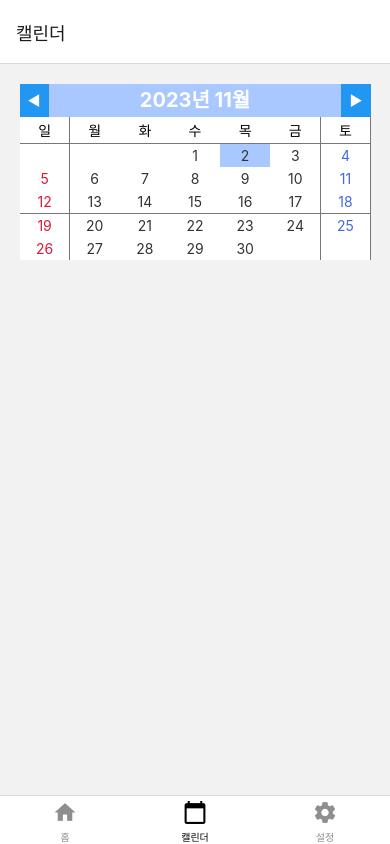
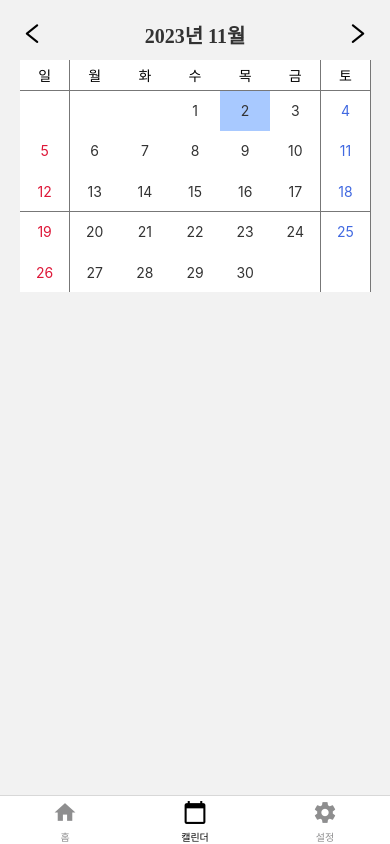
Before and after one commit to SeongBinBin/TravelMaker, a React Native app: screen /Calendar in a window 390 px wide. Built offline with nearby package versions, Linux system fonts and the light colour scheme.

Commit message:
design: 캘린더 디자인 변경
캘린더 페이지 헤더 제거, 캘린더 헤더 배경색 제거, 버튼 디자인 변경

```diff
--- a/App.js
+++ b/App.js
@@ -1,4 +1,5 @@
-import React from "react";
+import React, { useState } from "react";
+import { View } from 'react-native'
 import { NavigationContainer } from '@react-navigation/native'
 import { createBottomTabNavigator } from '@react-navigation/bottom-tabs'
 import Icon from 'react-native-vector-icons/MaterialIcons'
@@ -6,11 +7,13 @@ import Icon from 'react-native-vector-icons/MaterialIcons'
 import MainPage from "./src/Pages/MainPage";
 import CalendarPage from "./src/Pages/CalendarPage";
 import SettingPage from "./src/Pages/SettingPage";
+
 import Colors from "./src/Styles/Colors";
 
 const Tab = createBottomTabNavigator()
 
 function App(){
+
   return(
     <NavigationContainer>
       <Tab.Navigator
@@ -23,7 +26,8 @@ function App(){
         }}/>
         <Tab.Screen name="Calendar" component={CalendarPage} options={{
           title: '캘린더',
-          tabBarIcon: ({color, size}) => <Icon name="calendar-today" color={color} size={size}/>
+          tabBarIcon: ({color, size}) => <Icon name="calendar-today" color={color} size={size}/>,
+          headerShown: false
         }}/>
         <Tab.Screen name="Setting" component={SettingPage} options={{
           title: '설정',
--- a/src/Components/calendar/DropdownItem.js
+++ b/src/Components/calendar/DropdownItem.js
@@ -1,22 +1,16 @@
 import React from "react";
 import { View, Text, TouchableOpacity, StyleSheet } from 'react-native'
+
+import { dropdownItemStyles } from "../../Styles/DropdownStyle";
 
 function DropdownItem({ category, selectCategory }){
   return (
     <TouchableOpacity onPress={selectCategory}>
-      <View style={styles.dropdownItemContainer}>
+      <View style={dropdownItemStyles.dropdownItemContainer}>
         <Text>{category}</Text>
       </View>
     </TouchableOpacity>
   )
 }
 
-const styles = StyleSheet.create({
-  dropdownItemContainer: {
-    flex: 1,
-    backgroundColor: '#fff',
-    padding: 10,
-  }
-})
-
 export default DropdownItem
--- a/src/Components/calendar/DropdownList.js
+++ b/src/Components/calendar/DropdownList.js
@@ -2,12 +2,13 @@ import React from "react"
 import { View, FlatList, StyleSheet, Dimensions } from 'react-native'
 
 import DropdownItem from "./DropdownItem"
+import { dropdownListStyles } from "../../Styles/DropdownStyle"
 
 function DropdownList({ categories, selectCategory, top, left, rate = 1 }){
 
   return (
       <View
-        style={[styles.dropdownShadow, {top, left, maxHeight: Dimensions.get("window").height * rate}]}
+        style={[dropdownListStyles.dropdownShadow, {top, left, maxHeight: Dimensions.get("window").height * rate}]}
         onTouchStart={(e) => {
             e.stopPropagation()
         }}
@@ -18,29 +19,11 @@ function DropdownList({ categories, selectCategory, top, left, rate = 1 }){
             renderItem={({item}) => (
                 <DropdownItem category={item} selectCategory={(e) => selectCategory(item, e)}/>
             )}
-            style={styles.dropdownList}
+            style={dropdownListStyles.dropdownList}
         />
       </View>
   )
 
 }
 
-const styles = StyleSheet.create({
-  dropdownList: {
-      padding: 5,
-  },
-  dropdownShadow: {
-      shadowOffset: { width: 0, height: 20 },
-      shadowColor: '#000',
-      shadowOpacity: 0.25,
-      backgroundColor: '#fff',
-      zIndex: 1,
-      elevation: 1,
-      position: 'absolute',
-      top: -15,
-      borderRadius: 5,
-      margin: 15,
-  },
-})
-
 export default DropdownList
--- a/src/Pages/CalendarPage.js
+++ b/src/Pages/CalendarPage.js
@@ -2,28 +2,29 @@ import React, { useState, useCallback } from 'react'
 import {
     SafeAreaView,
     View, Text,
-    StyleSheet,
     StatusBar,
     Button,
     FlatList,
-    Dimensions,
     TouchableWithoutFeedback
 } from 'react-native'
 
 import { getFullCalendar } from '../Components/calendar/time'
 import DropdownList from '../Components/calendar/DropdownList'
+import Icon from 'react-native-vector-icons/AntDesign'
+
+import { calendarStyles } from '../Styles/CalendarPageStyle'
 
 
 function CalendarScreen({ navigation }){
-
-  const [caretType, setCaretType] = useState(false)
-  const [yearCaret, setYearCaret] = useState(false)
-  const [monthCaret, setMonthCaret] = useState(false)
 
   const today = getFullCalendar(new Date())
   const week = ["일", "월", "화", "수", "목", "금", "토"]
   const [ selectedYear, setSelectedYear ] = useState(today.year)
   const [ selectedMonth, setSelectedMonth ] = useState(today.month)
+
+  const [caretType, setCaretType] = useState(false)
+  const [yearCaret, setYearCaret] = useState(false)
+  const [monthCaret, setMonthCaret] = useState(false)
 
   const N = 10
   const offset = today.year - N
@@ -70,22 +71,22 @@ function CalendarScreen({ navigation }){
       navigation.navigate('Home', { date: `${selectedYear}-${selectedMonth}-${selectedDate}`})
   }
   return (
-      <SafeAreaView style={styles.block} onTouchStart={handleOutSideOfMenu}>
+      <SafeAreaView style={calendarStyles.block} onTouchStart={handleOutSideOfMenu}>
           <StatusBar backgroundColor="#a8c8ffff"></StatusBar>
           {yearCaret && < DropdownList categories={yearsRange} top={-15} rate={2/3} selectCategory={selectCategory}/>}
           {monthCaret && <DropdownList categories={monthRange} top={-15} left={70} selectCategory={selectCategory}/>}
-          <View style={styles.calendarContainer}>
-              <View style={styles.calendarHeader} onTouchStart={(e) => e.stopPropagation()}>
-                  <Button title='◀︎' onPress={prevMonth}/>
-                  <Text style={styles.calendarHeaderText}>{selectedYear}년 {selectedMonth}월</Text>
-                  <Button title='▶︎' onPress={nextMonth}/>
+          <View style={calendarStyles.calendarContainer}>
+              <View style={calendarStyles.calendarHeader} onTouchStart={(e) => e.stopPropagation()}>
+                <Icon name="left" size={25} style={calendarStyles.moveMonthButton} onPress={prevMonth}/>
+                <Text style={calendarStyles.calendarHeaderText}>{selectedYear}년 {selectedMonth}월</Text>
+                <Icon name="right" size={25} style={calendarStyles.moveMonthButton} onPress={nextMonth}/>
               </View>
 
               <FlatList
                 data={week}
                 keyExtractor={item => item}
                 renderItem={({item}) => (
-                      <View style={styles.day}>
+                  <View style={[calendarStyles.day, calendarStyles.dayTitle]}>
                     <Text>{item}</Text>
                   </View>
                 )}
@@ -97,16 +98,16 @@ function CalendarScreen({ navigation }){
                 keyExtractor={item => item}
                 renderItem={({item}) => (
                   <View style={[
-                              styles.day,
+                        calendarStyles.day,
                         (selectedYear === today.year && selectedMonth === today.month && item === today.date)
-                              && styles.today
+                        && calendarStyles.today
                     ]}
                     onTouchStart={(e) => {e.stopPropagation(); setDate(item)}}
                   >
                     <Text style={[
-                              styles.weekday,
-                              new Date(selectedYear, selectedMonth - 1, item).getDay() === 0 && styles.sunday,
-                              new Date(selectedYear, selectedMonth - 1, item).getDay() === 6 && styles.saturday
+                        calendarStyles.weekday,
+                        new Date(selectedYear, selectedMonth - 1, item).getDay() === 0 && calendarStyles.sunday,
+                        new Date(selectedYear, selectedMonth - 1, item).getDay() === 6 && calendarStyles.saturday
                       ]}
                     >
                       {item}
@@ -122,40 +123,4 @@ function CalendarScreen({ navigation }){
   )
 }
 
-const styles = StyleSheet.create({
-  block: {
-    flex: 1
-  },
-  calendarContainer: {
-    width: Dimensions.get('window').width * 0.9,
-    backgroundColor: '#777',
-    marginTop: 20,
-    marginLeft: 'auto',
-    marginRight: 'auto',
-  },
-  calendarHeader: {
-      flexDirection: 'row'
-  },
-  calendarHeaderText: {
-    flex: 1,
-    justifyContent: 'center',
-    textAlign: 'center',
-    backgroundColor: '#a8c8ff',
-    color: '#fff',
-    fontSize: 20,
-    fontWeight: 'bold',
-  },
-  day: {
-    backgroundColor: '#fff',
-    margin: 0.2,
-    flex: 1,
-    alignItems: 'center',
-    padding: 3,
-  },
-  today: { backgroundColor: '#a8c9ff'},
-  weekday: { color: '#333' },
-  sunday: { color: '#de1738' },
-  saturday: { color: '#4169e1' },
-})
-
 export default CalendarScreen
--- /dev/null
+++ b/src/Styles/CalendarPageStyle.js
@@ -0,0 +1,53 @@
+import { StyleSheet, Dimensions } from 'react-native'
+
+import Colors from './Colors'
+
+export const calendarStyles = StyleSheet.create({
+  block: {
+    flex: 1
+  },
+  calendarContainer: {
+    width: Dimensions.get('window').width * 0.9,
+    backgroundColor: '#777',
+    marginTop: 20,
+    marginLeft: 'auto',
+    marginRight: 'auto',
+  },
+  calendarHeader: {
+    flexDirection: 'row',
+    backgroundColor: 'rgb(242, 242, 242)',
+    height: 40,
+  },
+  calendarHeaderText: {
+    flex: 1,
+    justifyContent: 'center',
+    textAlign: 'center',
+    backgroundColor: 'rgb(242, 242, 242)',
+    color: '#333',
+    fontSize: 20,
+    fontWeight: 'bold',
+    fontFamily: 'BMDOHYEON',
+  },
+  dayTitle: {
+    fontWeight: 'bold',
+    fontFamily: 'BMDOHYEON',
+    height: 30
+  },
+  day: {
+    backgroundColor: '#fff',
+    margin: 0.2,
+    flex: 1,
+    alignItems: 'center',
+    justifyContent: 'center',
+    padding: 3,
+    height: 40
+  },
+  today: { backgroundColor: '#a8c9ff'},
+  weekday: { color: '#333' },
+  sunday: { color: '#de1738' },
+  saturday: { color: '#4169e1' },
+  moveMonthButton: {
+    color: Colors.black,
+    backgroundColor: 'rgb(242, 242, 242)',
+  }
+})
--- a/src/Styles/Colors.js
+++ b/src/Styles/Colors.js
@@ -12,6 +12,5 @@ const Colors = {
     green: '#34C85A',
     pink: '#FFC0CB',
     orange: '#FFA500',
-
 }
 export default Colors
--- /dev/null
+++ b/src/Styles/DropdownStyle.js
@@ -0,0 +1,39 @@
+import { StyleSheet } from 'react-native';
+
+export const dropdownCategoryStyles = StyleSheet.create({
+  container: {
+    flexDirection: 'row',
+    alignItems: 'center',
+    marginRight: 20,
+  },
+  categoryText: {
+    paddingRight: 5,
+    fontSize: 15,
+  },
+})
+
+export const dropdownListStyles = StyleSheet.create({
+  dropdownList: {
+    padding: 5,
+  },
+  dropdownShadow: {
+    shadowOffset: { width: 0, height: 20 },
+    shadowColor: '#000',
+    shadowOpacity: 0.25,
+    backgroundColor: '#fff',
+    zIndex: 1,
+    elevation: 1,
+    position: 'absolute',
+    top: -15,
+    borderRadius: 5,
+    margin: 15,
+  },
+})
+
+export const dropdownItemStyles = StyleSheet.create({
+  dropdownItemContainer: {
+    flex: 1,
+    backgroundColor: '#fff',
+    padding: 10,
+  }
+})
```
Also changed, not shown: src/Components/calendar/CalendarDropdown.js (added, +19 -0 lines), src/Components/calendar/DateHeader.js (added, +26 -0 lines), src/Components/calendar/DropdownCategory.js (+3 -14 lines). Lines whose indentation alone changed are shown as unchanged.
